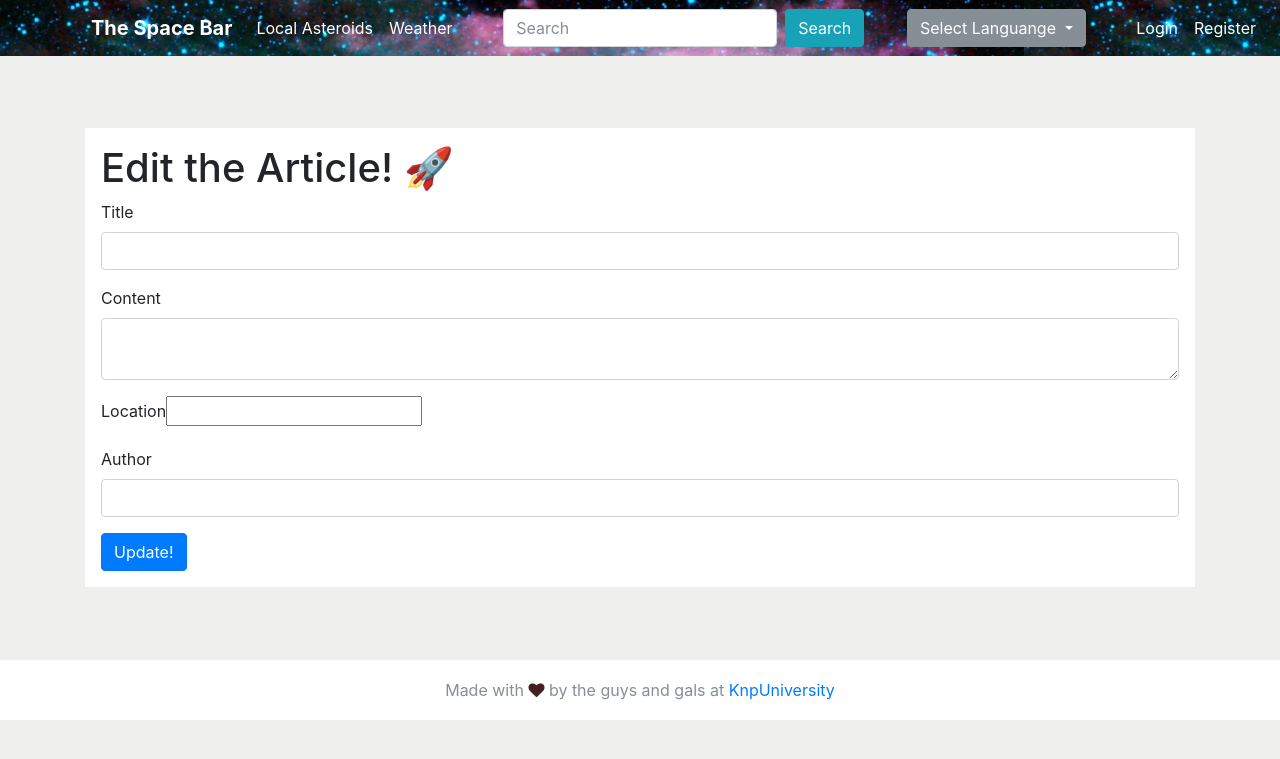
After one commit to renatoshk/firstsymfony, a Symfony app: template templates/article_admin/edit.html.twig in a window 1280 px wide. The commit adds this page. Shown: the top 759 px of the page. Run offline with Twig, Linux system fonts and the light colour scheme; the template is opened without the code that fills it, so the values that code supplies are empty; form fields are guessed from the names that the template uses; some libraries are stand-ins or nearby versions.

Commit message:
languange first version set

```diff
--- a/config/routes/annotations.yaml
+++ b/config/routes/annotations.yaml
@@ -2,8 +2,8 @@ controllers:
     resource: ../../src/Controller/
     type: annotation
     prefix:
-        en: ''
-        pl: ''
+        en: '/en'
+        al: '/al'
 
 kernel:
     resource: ../../src/Kernel.php
--- a/config/services.yaml
+++ b/config/services.yaml
@@ -5,6 +5,7 @@
 # https://symfony.com/doc/current/best_practices/configuration.html#application-related-configuration
 parameters:
     locale: 'en'
+
 
 services:
     # default configuration for services in *this* file
--- a/src/Controller/SecurityController.php
+++ b/src/Controller/SecurityController.php
@@ -6,6 +6,7 @@ use App\Entity\User;
 use App\Form\UserRegistrationFormType;
 use App\Security\LoginFormAuthenticator;
 use Symfony\Bundle\FrameworkBundle\Controller\AbstractController;
+use Symfony\Component\HttpFoundation\RedirectResponse;
 use Symfony\Component\HttpFoundation\Request;
 use Symfony\Component\HttpFoundation\Response;
 use Symfony\Component\Routing\Annotation\Route;
@@ -15,6 +16,8 @@ use Symfony\Component\Security\Http\Authentication\AuthenticationUtils;
 
 class SecurityController extends AbstractController
 {
+    private $urlGenerator;
+
     /**
      * @Route("/login", name="app_login")
      */
@@ -37,6 +40,7 @@ class SecurityController extends AbstractController
      */
     public function logout()
     {
+//        return new RedirectResponse($this->urlGenerator->generate('app_login'));
         throw new \LogicException('This method can be blank - it will be intercepted by the logout key on your firewall.');
     }
     /**
--- a/templates/account/index.html.twig
+++ b/templates/account/index.html.twig
@@ -16,7 +16,7 @@
                     </div>
                     <div class="col-md-10 no-pad">
                         <div class="user-pad">
-                            <h3>Welcome back, {{ app.user.firstName }}</h3>
+                            <h3>{% trans %}Welcome back,{% endtrans %} {{ app.user.firstName }}</h3>
                             {% if app.user.twitteUsername %}
                                 <h4 class="white"><i class="fa fa-twitter"> {{ app.user.twitteUsername }}</i></h4>
                             {% endif %}
--- /dev/null
+++ b/templates/article_admin/edit.html.twig
@@ -0,0 +1,5 @@
+{% extends 'content_base.html.twig' %}
+{% block content_body %}
+    <h1>Edit the Article! 🚀</h1>
+    {{ include('article_admin/form.html.twig', { button_text: 'Update!' }) }}
+{% endblock %}
--- a/templates/base.html.twig
+++ b/templates/base.html.twig
@@ -10,6 +10,7 @@
             <link rel="stylesheet" href="https://maxcdn.bootstrapcdn.com/bootstrap/4.0.0-beta.2/css/bootstrap.min.css" integrity="sha384-PsH8R72JQ3SOdhVi3uxftmaW6Vc51MKb0q5P2rRUpPvrszuE4W1povHYgTpBfshb" crossorigin="anonymous">
             <link rel="stylesheet" href="{{ asset('test/css/styles.css') }}">
             <link rel="stylesheet" href="{{ asset('test/css/font-awesome.css') }}">
+
         {% endblock %}
     </head>
 
@@ -40,6 +41,20 @@
                     <input class="form-control mr-sm-2" type="search" placeholder="Search" aria-label="Search">
                     <button class="btn btn-info my-2 my-sm-0" type="submit">Search</button>
                 </form>
+
+                <div class="ml-auto">
+                    <div class="dropdown">
+                        <button class="btn btn-secondary dropdown-toggle" type="button" id="dropdownMenuButton" data-toggle="dropdown" aria-haspopup="true" aria-expanded="false">
+                            Select Languange
+                        </button>
+                        <div class="dropdown-menu" aria-labelledby="dropdownMenuButton">
+                            <a class="dropdown-item" href="{{ path('change_language', {'lang': 'al'}) }}">Al</a>
+                            <a class="dropdown-item "  href="{{ path('change_language', {'lang': 'en'}) }}"><span class="flag flag-us""></span></i></a>
+                        </div>
+                    </div>
+{#                    <a href="{{ path('change_language', {'lang': 'al'}) }}"><button class="btn btn-info my-2 my-sm-0 ">Al</button></a>#}
+{#                    <a href="{{ path('change_language', {'lang': 'en'}) }}"><button class="btn btn-danger my-2 my-sm-0">En</button></a>#}
+                </div>
                 <ul class="navbar-nav ml-auto">
                     {% if is_granted('ROLE_USER') %}
                     <li class="nav-item dropdown" style="margin-right: 75px;">
@@ -47,11 +62,11 @@
                             <img class="nav-profile-img rounded-circle" src="{{ app.user.avatarUrl(100) }}">
                         </a>
                         <div class="dropdown-menu" aria-labelledby="navbarDropdownMenuLink">
-                            <a class="dropdown-item" href="{{ path('app_account') }}">Profile</a>
+                            <a class="dropdown-item" href="{{ path('app_account') }}">{% trans %}Profile{% endtrans %}</a>
                             {% if is_granted('ROLE_ADMIN') %}
-                               <a class="dropdown-item" href="{{ path('article_admin') }}">Create Post</a>
+                               <a class="dropdown-item" href="{{ path('article_admin') }}">{% trans %}Create Post{% endtrans %}</a>
                             {% endif %}
-                            <a class="dropdown-item" href="{{ path('app_logout') }}">Logout</a>
+                            <a class="dropdown-item" href="{{ path('app_logout') }}">{% trans %}Logout{% endtrans %}</a>
                         </div>
                     </li>
                     {% else %}
--- a/templates/security/login.html.twig
+++ b/templates/security/login.html.twig
@@ -14,7 +14,7 @@
             <div class="alert alert-danger">{{ error.messageKey|trans(error.messageData, 'security') }}</div>
         {% endif %}
 
-        <h1 class="h3 mb-3 font-weight-normal">Please sign in</h1>
+        <h1 class="h3 mb-3 font-weight-normal">{% trans %}Please sign in {% endtrans %}</h1>
         <label for="inputEmail" class="sr-only">Email address</label>
         <input type="email" value="{{ last_username }}" name="email" id="inputEmail" class="form-control" placeholder="Email address" required autofocus>
         <label for="inputPassword" class="sr-only">Password</label>
--- /dev/null
+++ b/translations/messages.al.yaml
@@ -0,0 +1,5 @@
+"Welcome back," : "Miresevini!"
+"Profile" : "Profili im"
+"Create Post" : "Krijo Postim"
+"Logout" : "Dil nga dhomaaaa!"
+"Please sign in" : "Te lutem hyr"
```
Also changed, not shown: src/Controller/AccountController.php (+12 -0 lines), 1 other file.
